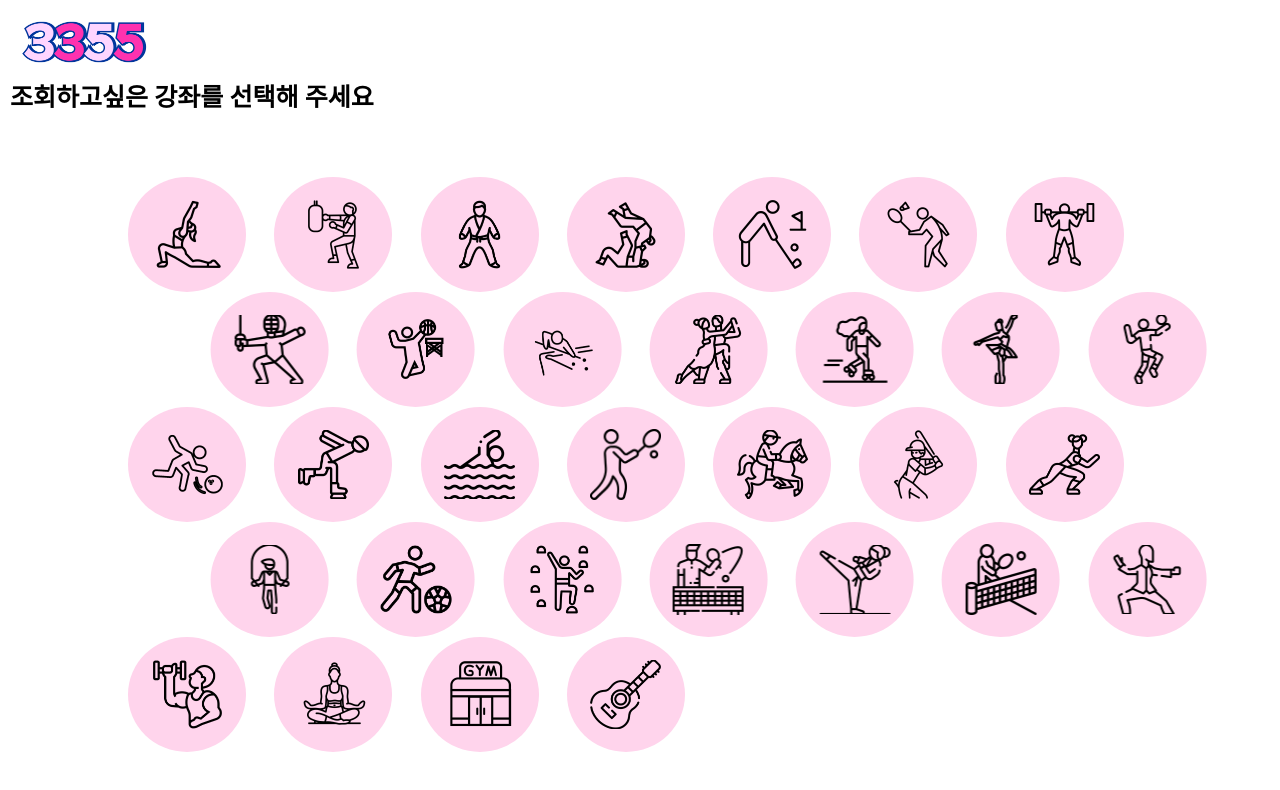
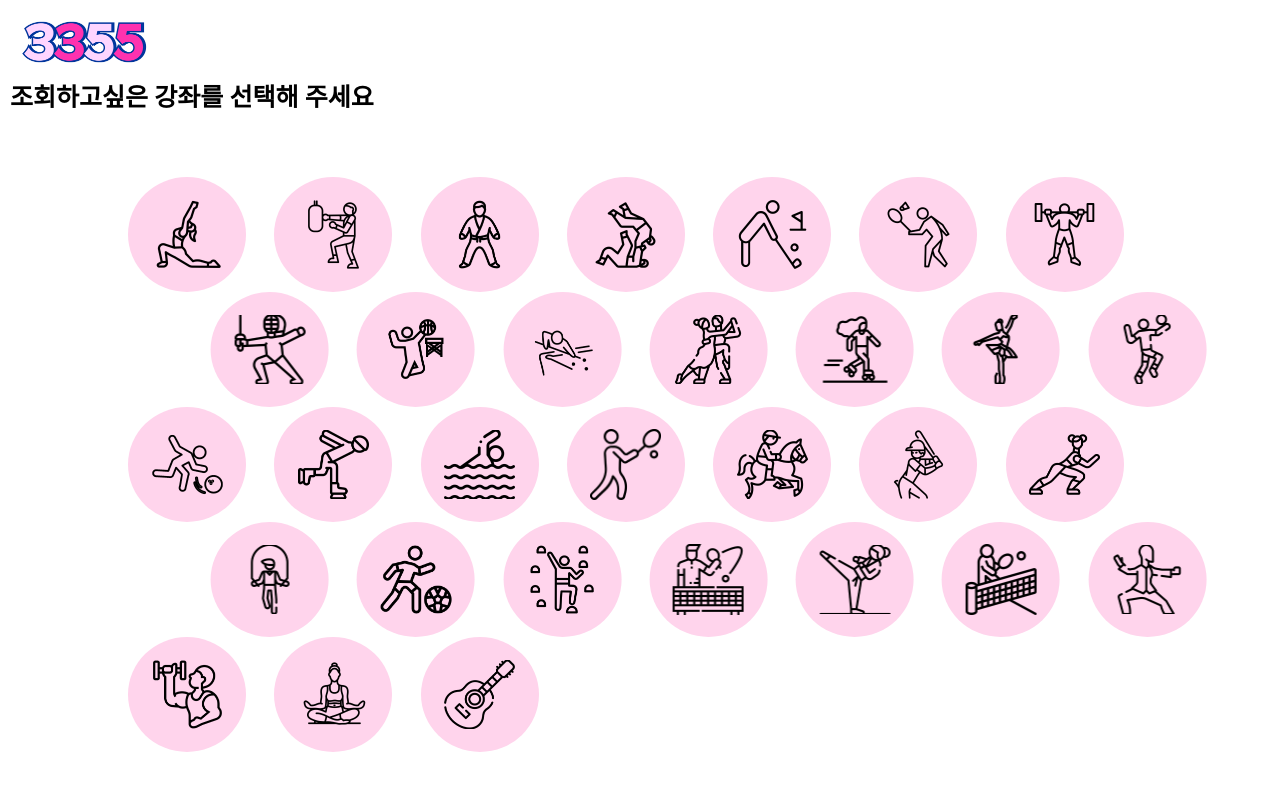
Before and after one commit to merona0531/SamSam, a React (Create React App) app in the folder frontend/: page /list/bysport in a window 1280 px wide. Shown: the top 790 px of the page. Built offline with nearby package versions, Linux system fonts and the light colour scheme.

Commit message:
종체시설 뺌

```diff
--- a/frontend/src/pages/list/sport/sport.js
+++ b/frontend/src/pages/list/sport/sport.js
@@ -35,7 +35,6 @@ const images = {
     "합기도": require('../../../images/sport/합기도.png'),
     "헬스": require('../../../images/sport/헬스.png'),
     "요가": require('../../../images/sport/요가.png'),
-    "종합체육시설": require('../../../images/sport/종합체육시설.png'),
     "기타": require('../../../images/sport/기타.png')
 };
 
```
